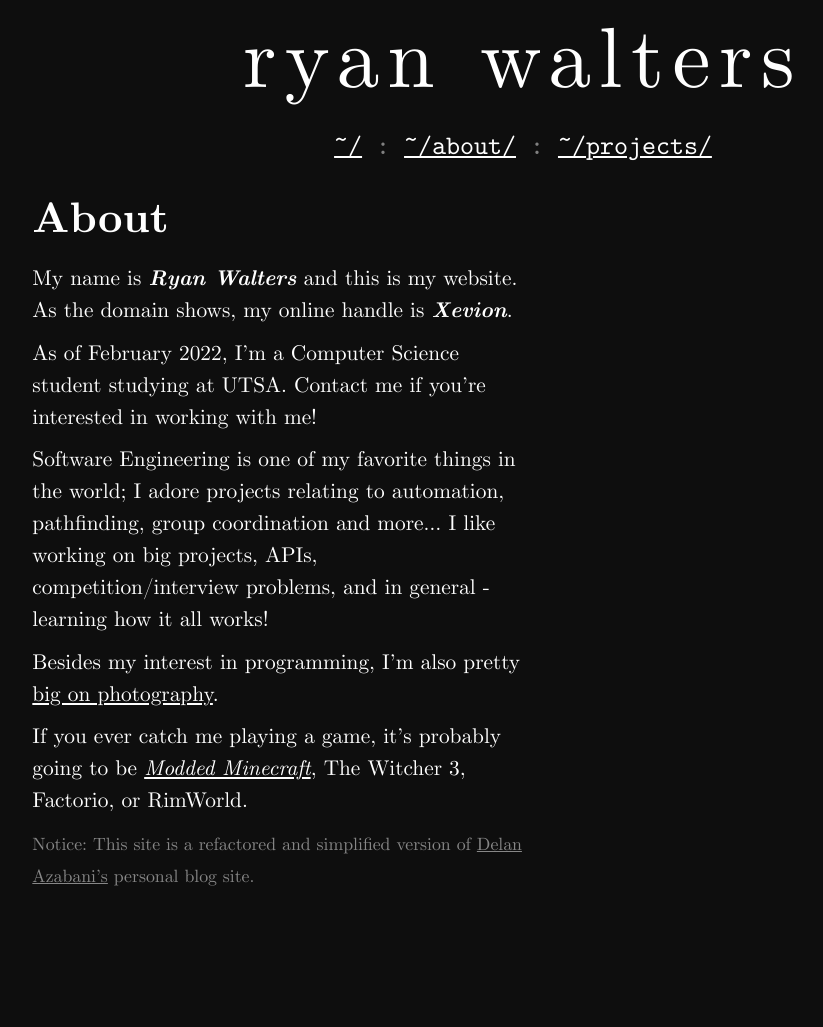
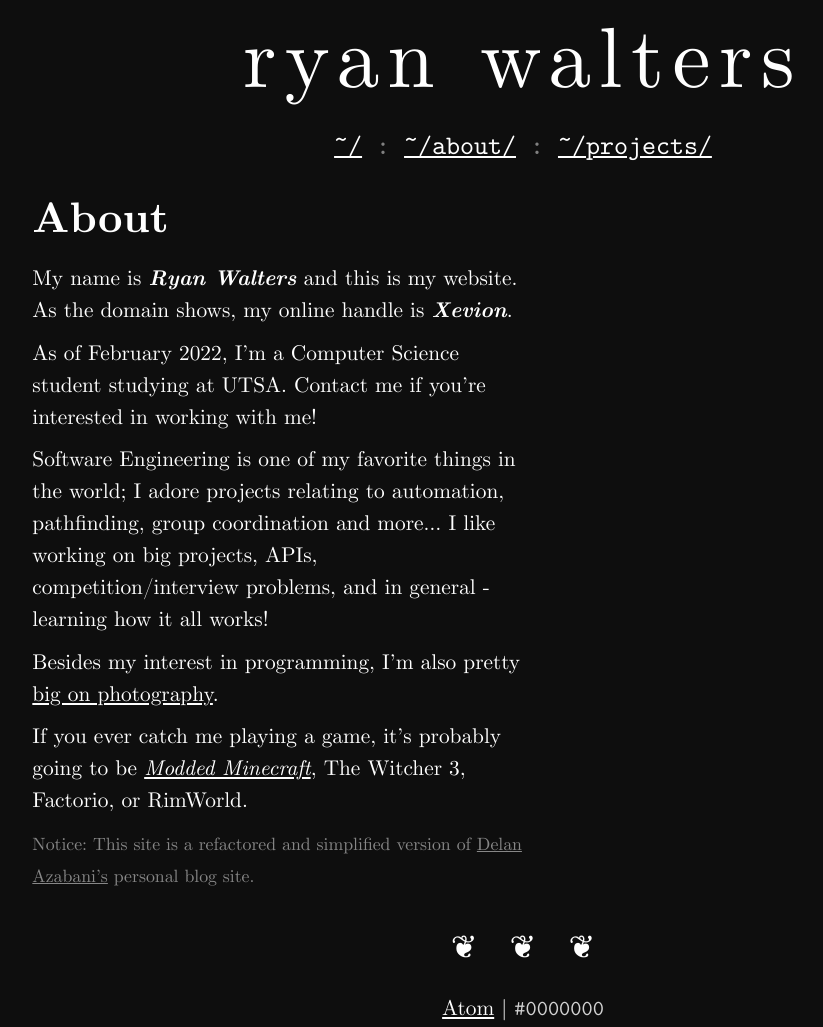
Before and after one commit to Xevion/v2.xevion.dev, a Jekyll site: the page built from _pages/about.md, in a window 1280 px wide. Shown: the whole page, without its empty margins (117-940 px from the left). Built offline with Jekyll 4.4.1, drawn with Linux system fonts in a browser that asks for light colours; comment, search, counter and statistics services are not loaded; before the commit the page ends 904 px from its top, so only the background shows below that.

Commit message:
Move footer from posts only to default layout

```diff
--- a/_layouts/base.html
+++ b/_layouts/base.html
@@ -54,7 +54,7 @@ layout: compress
         </style>
         <!--  Prevent FireFox from displaying FOUC with fake script tag.  -->
         <script>0</script>
-        {% if page.layout == "posts" %}
+        {% if page.layout == "default" or page.layout == "posts" %}
             <script src="/assets/js/custom.js"></script>
         {% endif %}
     </head>
--- a/_layouts/default.html
+++ b/_layouts/default.html
@@ -46,10 +46,21 @@ layout: base
         {% endfor %}
         {% endif %}
         {% if layout.medium_zoom %}
-        <script crossorigin="anonymous" integrity="sha256-EdPgYcPk/IIrw7FYeuJQexva49pVRZNmt3LculEr7zM=" src="https://cdn.jsdelivr.net/npm/medium-zoom@1.0.6/dist/medium-zoom.min.js"></script>
+        <script crossorigin="anonymous" integrity="sha256-EdPgYcPk/IIrw7FYeuJQexva49pVRZNmt3LculEr7zM="
+                src="https://cdn.jsdelivr.net/npm/medium-zoom@1.0.6/dist/medium-zoom.min.js"></script>
         <script type="text/javascript">
             mediumZoom("[data-zoomable]", {background: "#0e0e0e"})
         </script>
         {% endif %}
     </p>
 </div>
+
+<hr>
+
+<p style="text-align: center;">
+    <a href="/feed.xml">Atom</a> |
+    <span id="commit-id" class="build-revision"><a
+            href="{{ site.github.repository_url }}/commit/{{ site.github.build_revision }}">
+        #{{ site.github.build_revision | truncate: 7, "" }}
+    </a></span>
+</p>
```
Also changed, not shown: _layouts/posts.html (+0 -9 lines).
